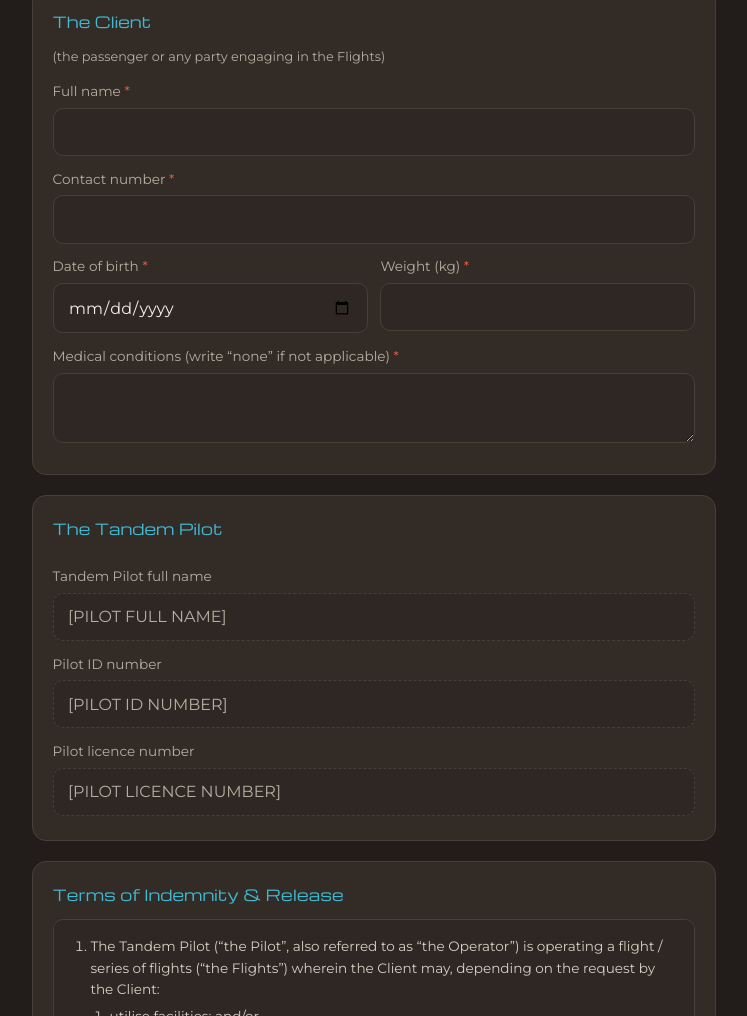
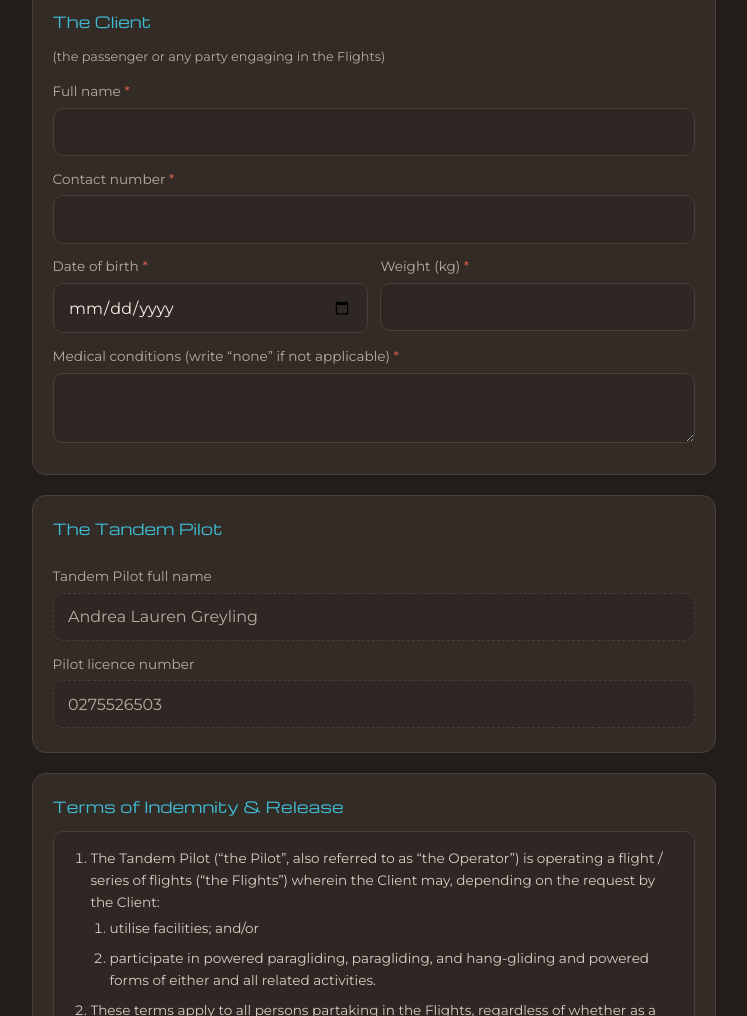
Before and after one commit to andikissthesky/skyzephyr.com, a plain HTML site: page indemnity.html in a window 1280 px wide. Shown: the part 263-1279 px from the top of the page, without its empty margins (266-1013 px from the left). Drawn offline with nearby package versions, Linux system fonts and the light colour scheme.

Commit message:
Update pilot information in indemnity form

```diff
--- a/indemnity.html
+++ b/indemnity.html
@@ -61,11 +61,9 @@
       <fieldset>
         <legend>The Tandem Pilot</legend>
         <label for="pilotName">Tandem Pilot full name</label>
-        <input type="text" id="pilotName" value="[PILOT FULL NAME]" readonly>
-        <label for="pilotId">Pilot ID number</label>
-        <input type="text" id="pilotId" value="[PILOT ID NUMBER]" readonly>
+        <input type="text" id="pilotName" value="Andrea Lauren Greyling" readonly>
         <label for="pilotLicence">Pilot licence number</label>
-        <input type="text" id="pilotLicence" value="[PILOT LICENCE NUMBER]" readonly>
+        <input type="text" id="pilotLicence" value="0275526503" readonly>
       </fieldset>
     </div>
 
```
